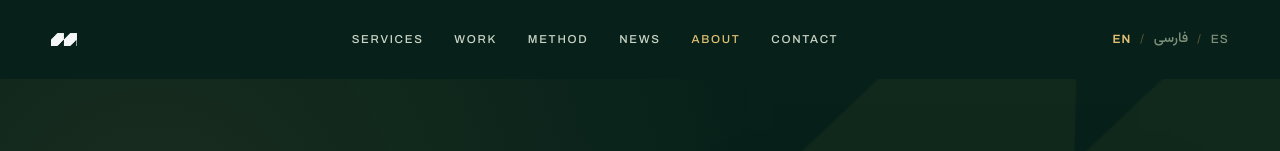
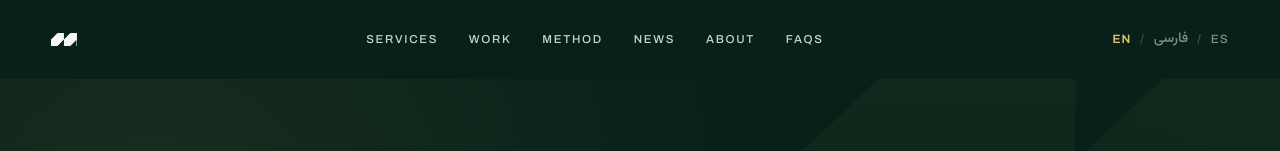
Before and after one commit to manoftheworldmedia/MOW, a plain HTML site: page about/index.html in a window 1280 px wide. Shown: the top 151 px of the page. Drawn offline with nearby package versions, Linux system fonts and the light colour scheme.

Commit message:
Add files via upload

```diff
--- a/about/index.html
+++ b/about/index.html
@@ -20,9 +20,9 @@
 <script>
 /*nav*/(function(){
   var cur='en';
-  var i18n={en:{nav_services:'Services',nav_work:'Work',nav_method:'Method',nav_blog:'News',nav_about:'About',nav_contact:'Contact'},
-  fa:{nav_services:'خدمات',nav_work:'کارها',nav_method:'روش',nav_blog:'اخبار',nav_about:'درباره',nav_contact:'تماس'},
-  es:{nav_services:'Servicios',nav_work:'Trabajo',nav_method:'Método',nav_blog:'Noticias',nav_about:'Acerca',nav_contact:'Contacto'}};
+  var i18n={en:{nav_services:'Services',nav_work:'Work',nav_method:'Method',nav_blog:'News',nav_about:'About',nav_faq:'FAQs',nav_contact:'Contact'},
+  fa:{nav_services:'خدمات',nav_work:'کارها',nav_method:'روش',nav_blog:'اخبار',nav_about:'درباره',nav_faq:'سوالات',nav_contact:'تماس'},
+  es:{nav_services:'Servicios',nav_work:'Trabajo',nav_method:'Método',nav_blog:'Noticias',nav_about:'Acerca',nav_faq:'Preguntas',nav_contact:'Contacto'}};
   function apply(l){cur=l;var d=i18n[l]||i18n.en;
     document.querySelectorAll('[data-i18n]').forEach(function(el){var k=el.getAttribute('data-i18n');if(d[k]!=null){el.textContent=d[k];el.style.direction=(l==='fa')?'rtl':'ltr';}});
     document.querySelectorAll('[data-langbtn]').forEach(function(b){var a=b.getAttribute('data-langbtn')===l;b.style.color=a?'#E2C173':'#7E907A';b.style.fontWeight=a?'600':'500';});
@@ -112,9 +112,9 @@
       <a href="/#services" data-i18n="nav_services" style="color:#CBD6C7;transition:color .2s;" style-hover="color:#E2C173;">Services</a>
       <a href="/#work" data-i18n="nav_work" style="color:#CBD6C7;transition:color .2s;" style-hover="color:#E2C173;">Work</a>
       <a href="/#method" data-i18n="nav_method" style="color:#CBD6C7;transition:color .2s;" style-hover="color:#E2C173;">Method</a>
-      <a href="/blog/" data-i18n="nav_blog" data-navkey="blog" style="color:#CBD6C7;transition:color .2s;" style-hover="color:#E2C173;">News</a>
-      <a href="/about/" data-i18n="nav_about" data-navkey="about" style="color:#CBD6C7;transition:color .2s;" style-hover="color:#E2C173;">About</a>
-      <a href="/#contact" data-i18n="nav_contact" style="color:#CBD6C7;transition:color .2s;" style-hover="color:#E2C173;">Contact</a>
+      <a href="/blog/" data-i18n="nav_blog" style="color:#CBD6C7;transition:color .2s;" style-hover="color:#E2C173;">News</a>
+      <a href="/about/" data-i18n="nav_about" style="color:#CBD6C7;transition:color .2s;" style-hover="color:#E2C173;">About</a>
+      <a href="/#faq" data-i18n="nav_faq" style="color:#CBD6C7;transition:color .2s;" style-hover="color:#E2C173;">FAQs</a>
     </div>
     <div data-navright style="display:flex;align-items:center;gap:clamp(14px,2vw,22px);order:3;transition:transform .55s cubic-bezier(.2,.7,.3,1);">
       <div data-navswap style="position:relative;display:flex;align-items:center;">
@@ -144,6 +144,7 @@
   <a href="/#method" data-i18n="nav_method" style="font-family:'Bodoni Moda',serif;font-size:34px;color:#F6F0E1;padding:10px;">Method</a>
   <a href="/blog/" data-i18n="nav_blog" style="font-family:'Bodoni Moda',serif;font-size:34px;color:#F6F0E1;padding:10px;">News</a>
   <a href="/about/" data-i18n="nav_about" style="font-family:'Bodoni Moda',serif;font-size:34px;color:#F6F0E1;padding:10px;">About</a>
+  <a href="/#faq" data-i18n="nav_faq" style="font-family:'Bodoni Moda',serif;font-size:34px;color:#F6F0E1;padding:10px;">FAQs</a>
   <a href="/#contact" data-i18n="nav_contact" style="font-family:'Bodoni Moda',serif;font-size:34px;color:#E2C173;padding:10px;">Contact</a>
 </div>
 
```
Also changed, not shown: blog/index.html (+7 -6 lines).
